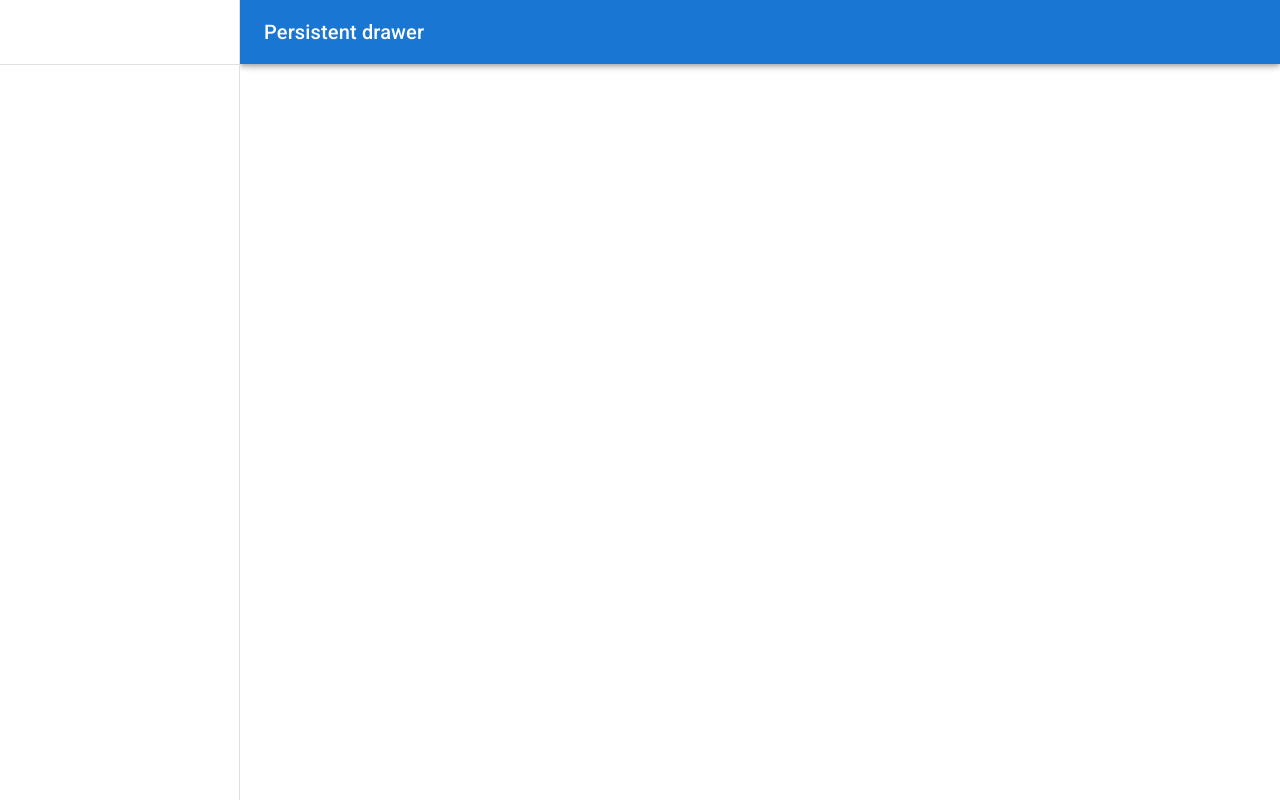
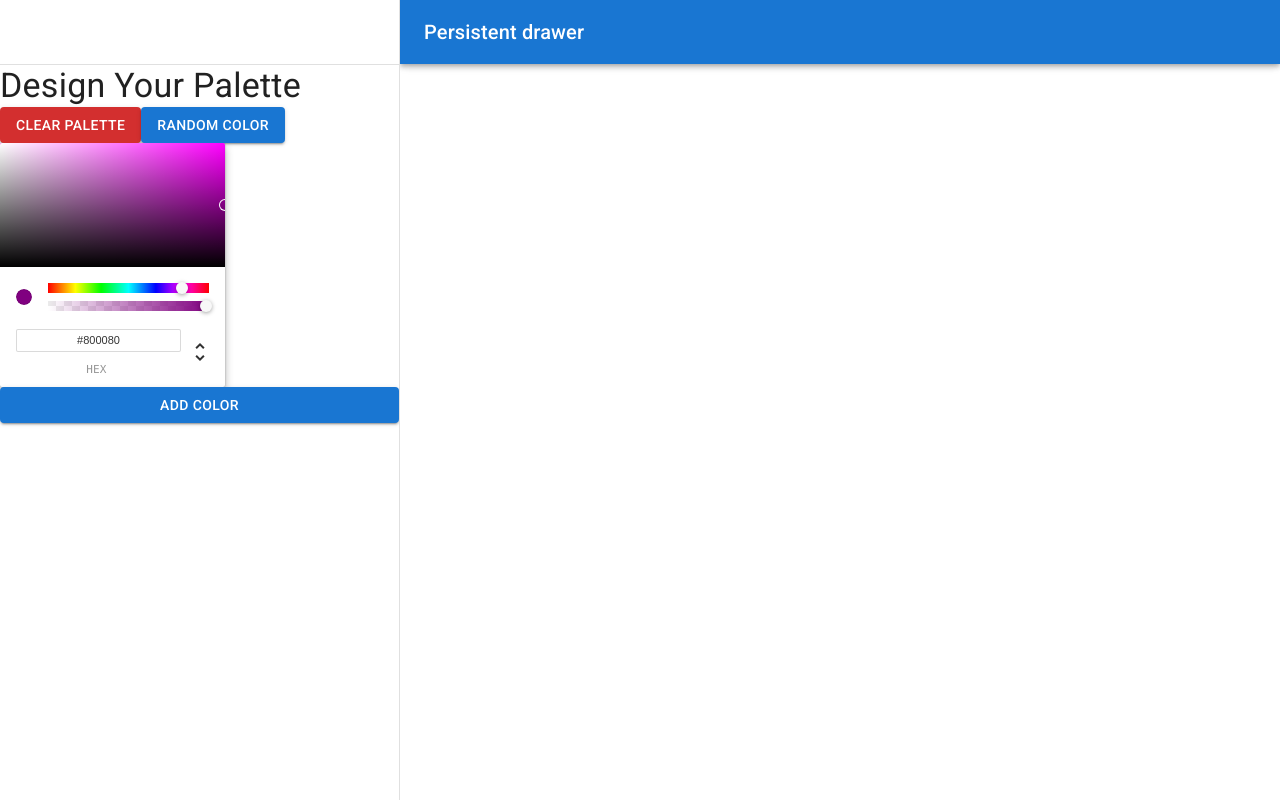
Before and after one commit to Abdulazeez1010/Color_Project, a React (Vite) app: page /palette/new in a window 1280 px wide. Both pictures are taken after a click on the button "open drawer". Built offline with nearby package versions, Linux system fonts and the light colour scheme; some icons are missing.

Commit message:
Add ChromePicker and Buttons to drawer

```diff
--- a/package.json
+++ b/package.json
@@ -18,6 +18,7 @@
     "chroma-js": "^3.1.2",
     "rc-slider": "^11.1.9",
     "react": "^19.1.1",
+    "react-color": "^2.19.3",
     "react-dom": "^19.1.1",
     "react-router-dom": "^7.9.6",
     "styled-components": "^6.1.19"
--- a/src/NewPaletteForm.jsx
+++ b/src/NewPaletteForm.jsx
@@ -10,9 +10,11 @@ import Divider from '@mui/material/Divider';
 import IconButton from '@mui/material/IconButton';
 import MenuIcon from '@mui/icons-material/Menu';
 import ChevronLeftIcon from '@mui/icons-material/ChevronLeft';
+import Button from '@mui/material/Button';
+import { ChromePicker } from 'react-color';
 
 
-const drawerWidth = 240;
+const drawerWidth = 400;
 
 const Main = styled('main', { shouldForwardProp: (prop) => prop !== 'open' })(
   ({ theme }) => ({
@@ -124,10 +126,19 @@ function NewPaletteForm() {
           </IconButton>
         </DrawerHeader>
         <Divider />
+        <Typography variant='h4'>Design Your Palette</Typography>
+        <div>
+            <Button variant='contained' color='error'>Clear Palette</Button>
+            <Button variant='contained' color='primary'>Random Color</Button>
+        </div>
+        <ChromePicker
+          color="purple"
+          onChangeComplete={(newColor) => console.log(newColor)}
+        />
+        <Button variant='contained' color='primary'>Add Color</Button>
       </Drawer>
       <Main open={open}>
         <DrawerHeader />
-
       </Main>
     </Box>
   );
```
Also changed, not shown: 1 other file (tests, documents, lock files or other folders).
